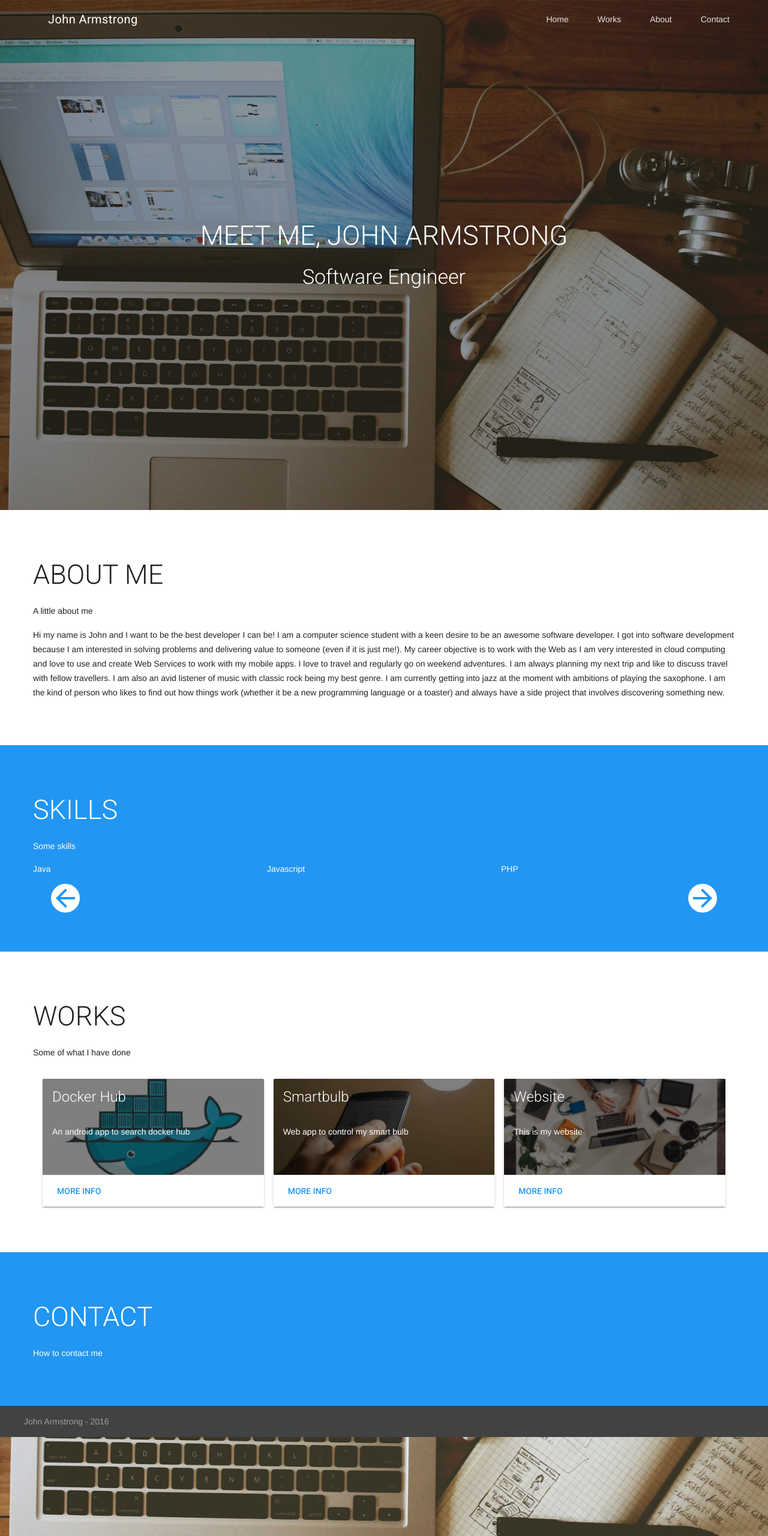
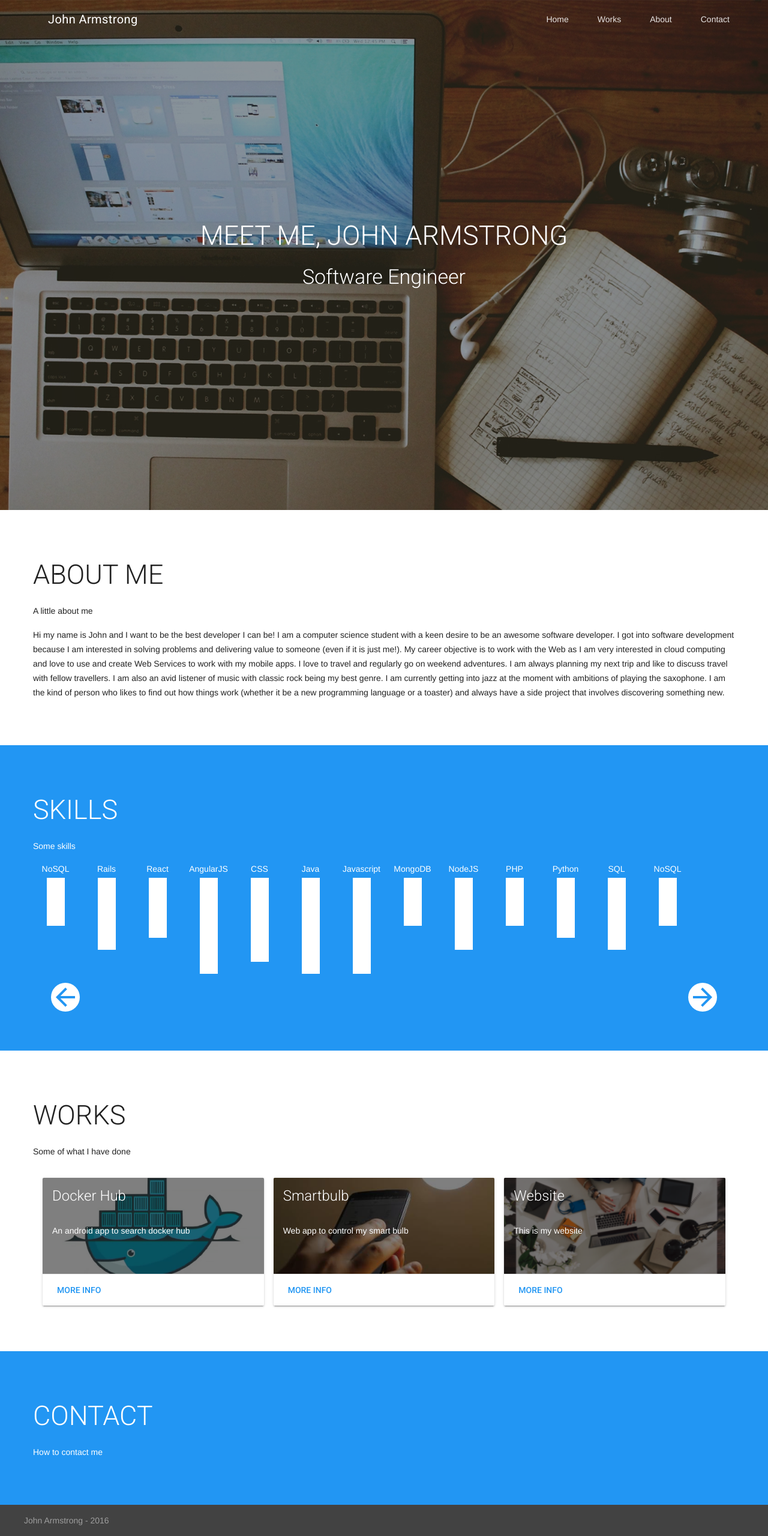
Before and after one commit to jman48/portfolio_site, a Jekyll site: the page built from index.html, in a window 1280 px wide. Shown: the whole page at 60% size. Built offline with Jekyll 4.4.1, drawn with Linux system fonts in a browser that asks for light colours; nearby versions of some CDN libraries.

Commit message:
Each skills height will reflect its wight

```diff
--- a/_sass/sections.scss
+++ b/_sass/sections.scss
@@ -42,6 +42,25 @@
     margin-right: 30px;
   }
 
+  .skill {
+    margin: 0 5px;
+    width: 75px;
+
+    .skill-level {
+      max-height: 200px;
+      background-color: white;
+      display: block;
+      width: 30px;
+      margin-left: auto;
+      margin-right: auto;
+    }
+
+    .skill-name {
+      text-align: center;
+      margin-bottom: 5px;
+    }
+  }
+
   .next-button {
     float: right;
   }
--- /dev/null
+++ b/_skills/NoSQL.markdown
@@ -0,0 +1,4 @@
+---
+title: NoSQL
+weight: 40
+---
--- /dev/null
+++ b/_skills/Rails.markdown
@@ -0,0 +1,4 @@
+---
+title: Rails
+weight: 60
+---
--- /dev/null
+++ b/_skills/React.markdown
@@ -0,0 +1,4 @@
+---
+title: React
+weight: 50
+---
--- /dev/null
+++ b/_skills/angular.markdown
@@ -0,0 +1,4 @@
+---
+title: AngularJS
+weight: 80
+---
--- /dev/null
+++ b/_skills/css.markdown
@@ -0,0 +1,4 @@
+---
+title: CSS
+weight: 70
+---
--- /dev/null
+++ b/_skills/mongo_db.markdown
@@ -0,0 +1,4 @@
+---
+title: MongoDB
+weight: 40
+---
--- /dev/null
+++ b/_skills/nodejs.markdown
@@ -0,0 +1,4 @@
+---
+title: NodeJS
+weight: 60
+---
--- /dev/null
+++ b/_skills/sql.markdown
@@ -0,0 +1,4 @@
+---
+title: SQL
+weight: 60
+---
--- a/index.html
+++ b/index.html
@@ -35,7 +35,10 @@
 
     <div class="skills">
       {% for skill in site.skills %}
-      <div class="skill-name">{{skill.title}}</div>
+      <div class="skill">
+        <div class="skill-name">{{skill.title}}</div>
+        <div class="skill-level" style="height: {{skill.weight | times: 2}}px"></div>
+      </div>
       {% endfor %}
     </div>
     <div class="arrows"></div>
--- a/js/init.js
+++ b/js/init.js
@@ -35,8 +35,9 @@
 
 	$('.skills').slick({
 		infinite: true,
-		slidesToShow: 3,
-		slidesToScroll: 3,
+		variableWidth: true,
+		slidesToShow: 1,
+		swipeToSlide: true,
 		appendArrows: $('.arrows'),
 		prevArrow: '<i class="material-icons md-48 prev-button">arrow_back</i>',
 		nextArrow: '<i class="material-icons md-48 next-button">arrow_forward</i>'
```
